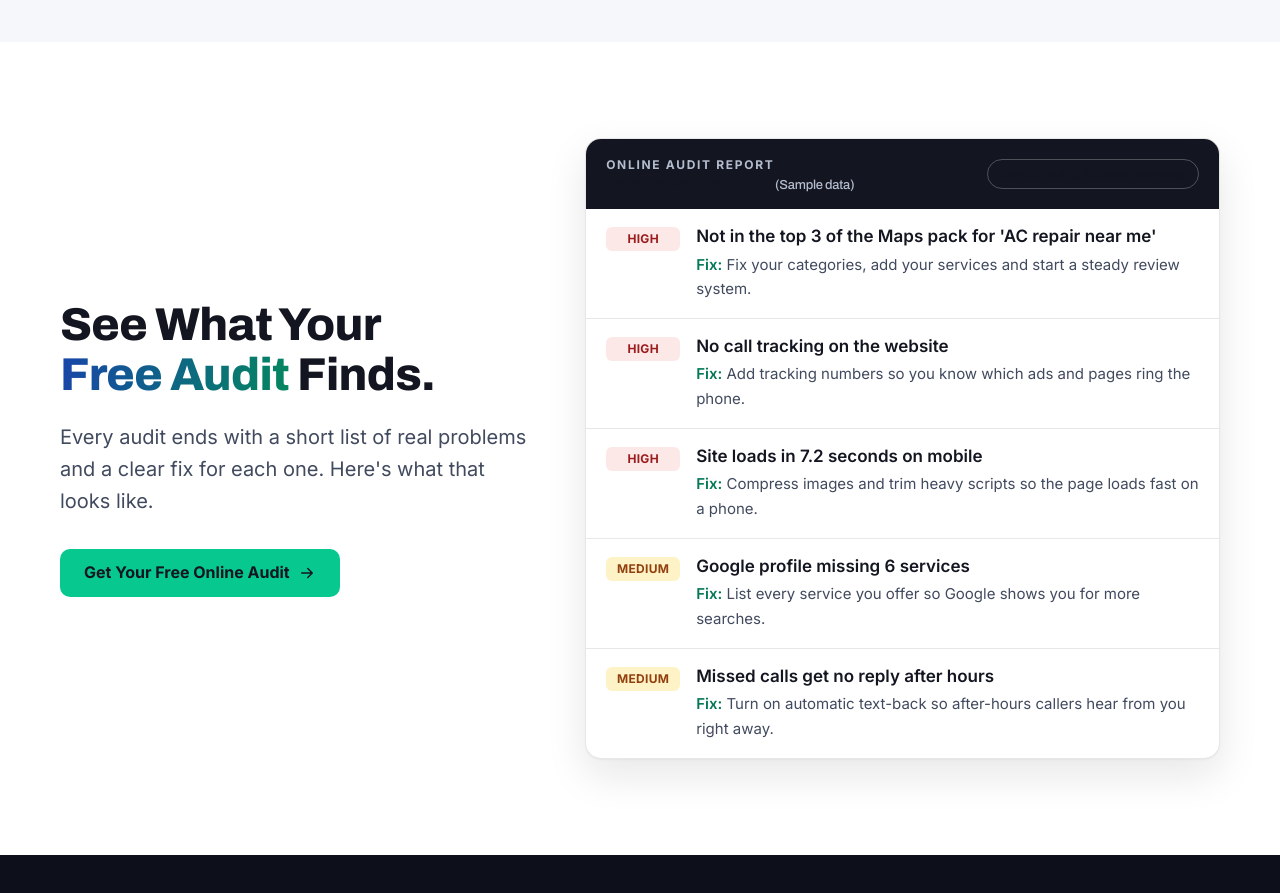
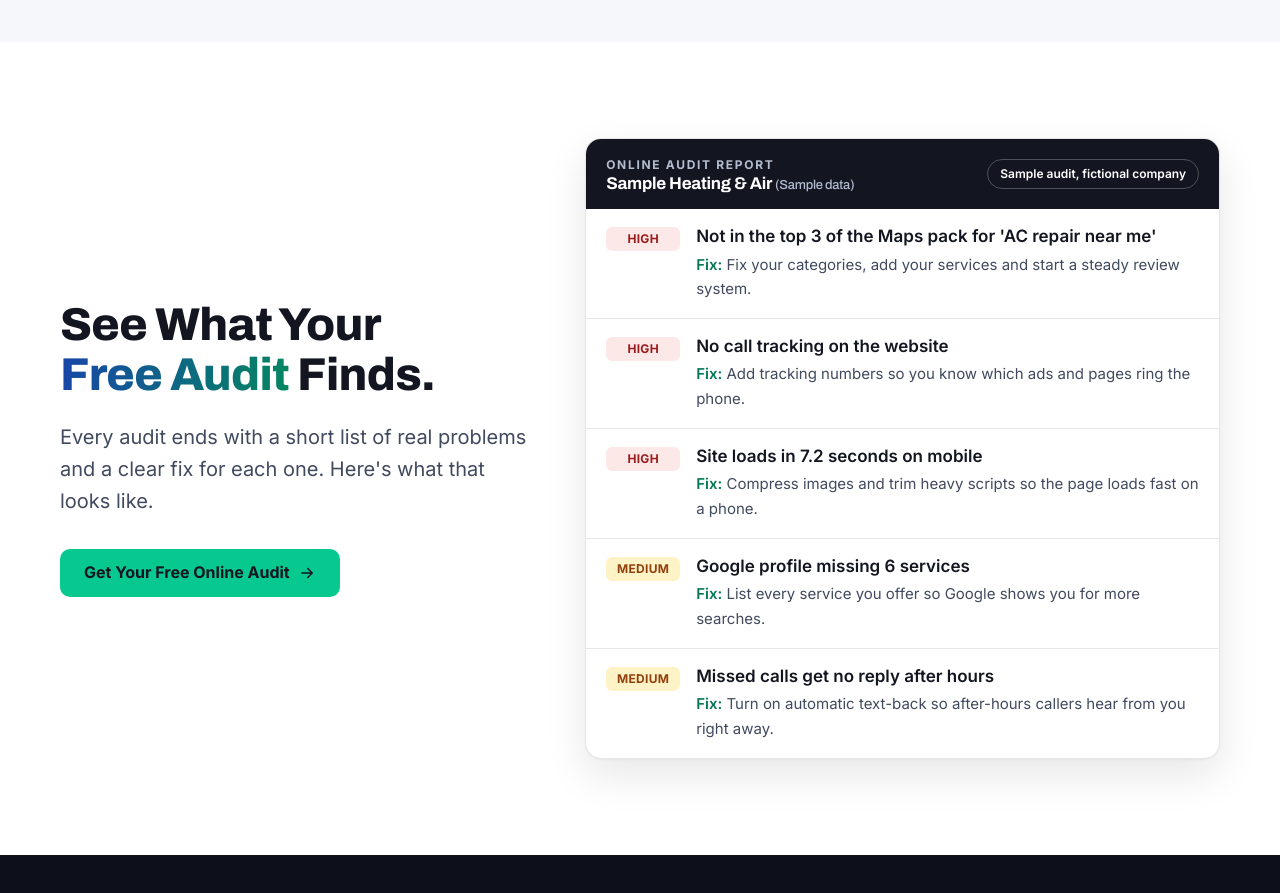
Before and after one commit to Bookedgrowth/booked-growth-hvac, a Next.js app: page / in a window 1280 px wide. Shown: the part 4560-5453 px from the top of the page. Built offline with nearby package versions, Linux system fonts and the light colour scheme.

Commit message:
R1 §4 follow-up: Keep sample audit header text white inside light section
Co-Authored-By: Claude Opus 5.5 <noreply@anthropic.com>

```diff
--- a/components/Proof.tsx
+++ b/components/Proof.tsx
@@ -31,14 +31,14 @@ export function SampleAudit() {
         </div>
 
         <figure className="overflow-hidden rounded-2xl border border-[var(--line)] bg-white shadow-[0_1px_2px_rgba(19,22,32,0.04),0_16px_40px_rgba(19,22,32,0.1)]">
-          <figcaption className="flex flex-wrap items-center justify-between gap-3 bg-[var(--bg)] px-5 py-4 text-white">
+          <figcaption className="flex flex-wrap items-center justify-between gap-3 bg-[var(--bg)] px-5 py-4 on-color">
             <span>
               <span className="block text-[12px] font-bold uppercase tracking-[0.14em] text-[#b4bdd0]">Online audit report</span>
               <span className="block font-display text-[17px] font-bold">
                 {a.company} <span className="text-[13px] font-medium text-[#b4bdd0]">({a.companyNote})</span>
               </span>
             </span>
-            <span className="rounded-full border border-white/25 px-3 py-1 text-[12px] font-semibold text-white">{a.label}</span>
+            <span className="rounded-full border border-white/25 px-3 py-1 text-[12px] font-semibold on-color">{a.label}</span>
           </figcaption>
           <ol className="divide-y divide-[var(--line)]">
             {a.findings.map((f) => (
```
